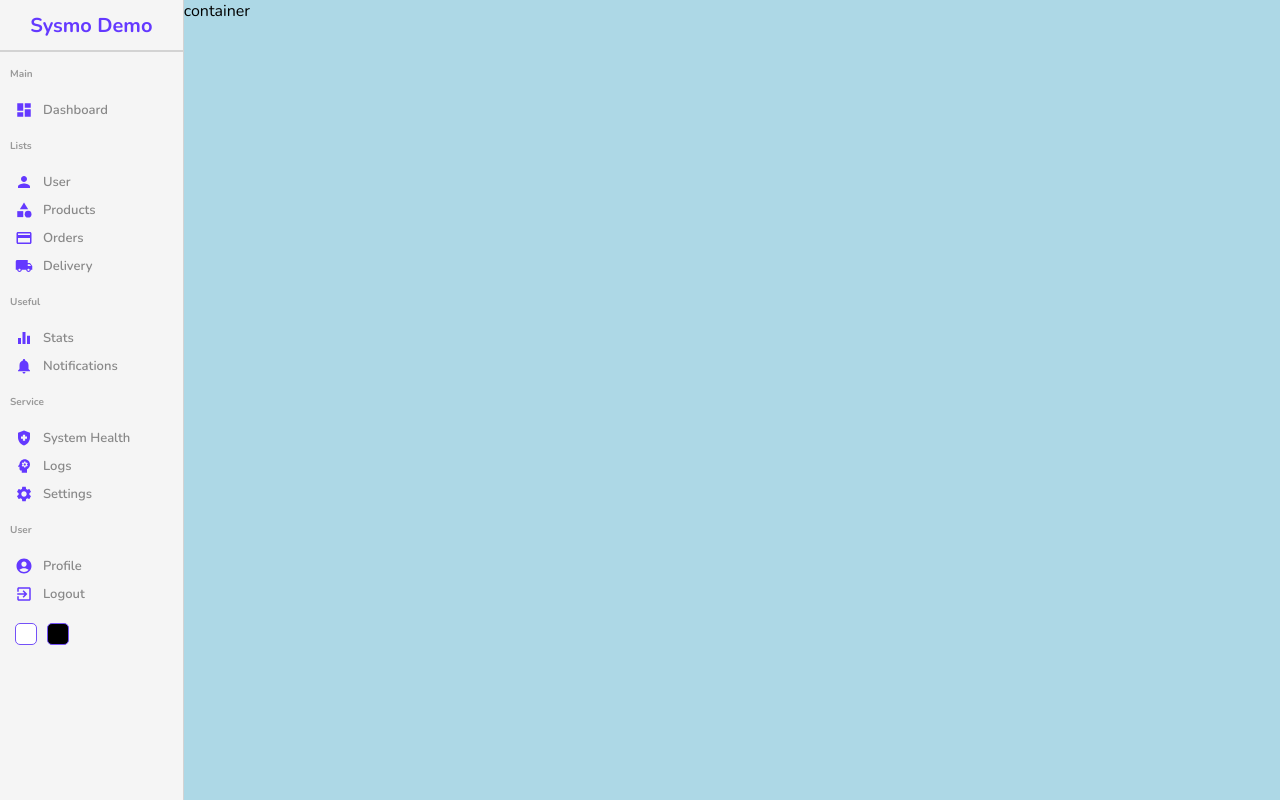
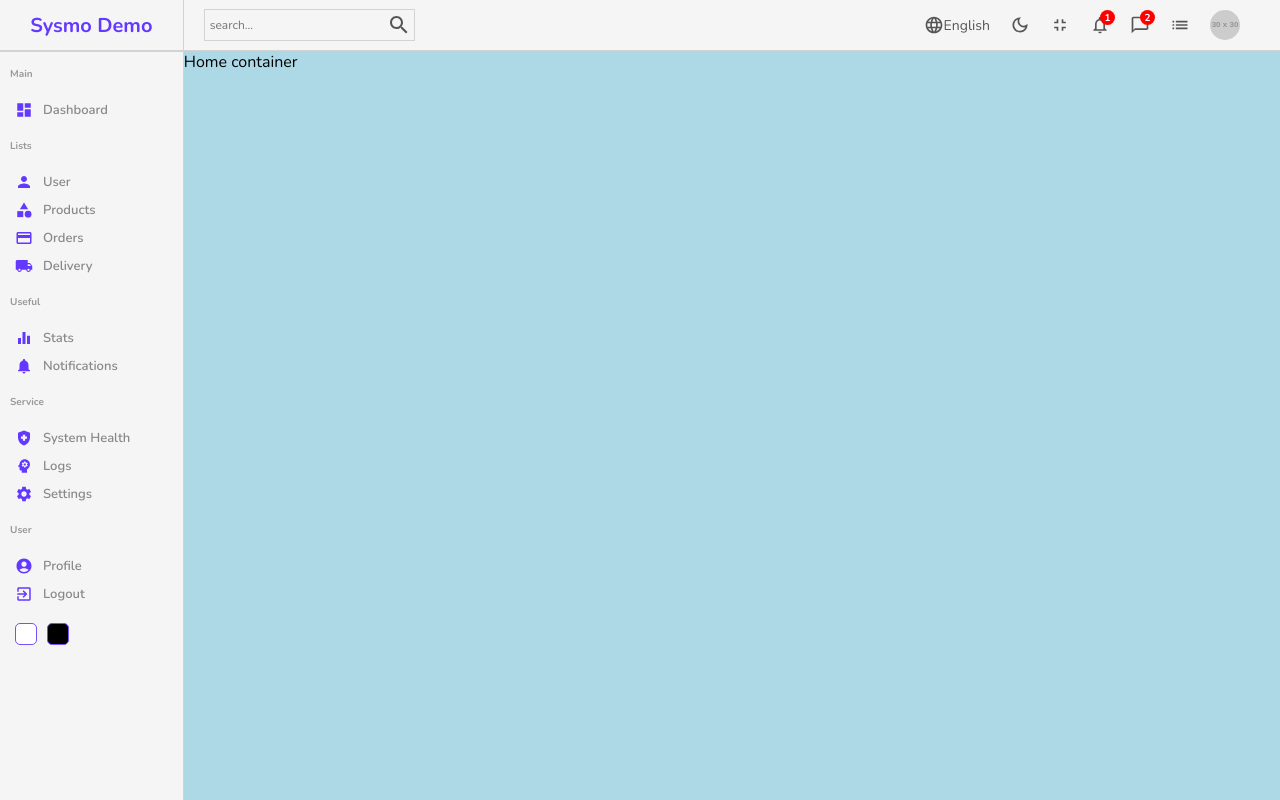
Before and after one commit to yuchi777/API-Data-CRUD, a React (Create React App) app: page / in a window 1280 px wide. Built offline with nearby package versions, Linux system fonts and the light colour scheme.

Commit message:
edit navbar component

```diff
--- a/src/components/navbar/Navbar.jsx
+++ b/src/components/navbar/Navbar.jsx
@@ -1,8 +1,50 @@
 import "./navbar.scss";
+import SearchOutlinedIcon from "@mui/icons-material/SearchOutlined";
+import LanguageOutlinedIcon from "@mui/icons-material/LanguageOutlined";
+import DarkModeOutlinedIcon from "@mui/icons-material/DarkModeOutlined";
+import FullscreenExitOutlinedIcon from "@mui/icons-material/FullscreenExitOutlined";
+import NotificationsNoneOutlinedIcon from "@mui/icons-material/NotificationsNoneOutlined";
+import ChatBubbleOutlineOutlinedIcon from "@mui/icons-material/ChatBubbleOutlineOutlined";
+import ListOutlinedIcon from "@mui/icons-material/ListOutlined";
 
 const Navbar = () => {
   return (
-    <div className='navbar'>Navbar</div>
+    <div className='navbar'>
+      <div className="wrapper">
+
+        <div className="search">
+          <input type="text" placeholder="search..." />
+            <SearchOutlinedIcon className="icon"/>
+        </div>
+        <div className="items">
+          <div className="item">
+            <LanguageOutlinedIcon className="icon"/>
+            English
+          </div>
+          <div className="item">
+            <DarkModeOutlinedIcon className="icon"/>
+          </div>
+          <div className="item">
+            <FullscreenExitOutlinedIcon className="icon"/>
+          </div>
+          <div className="item">
+            <NotificationsNoneOutlinedIcon className="icon"/>
+            <div className="counter">1</div>
+          </div>
+          <div className="item">
+            <ChatBubbleOutlineOutlinedIcon className="icon"/>
+            <div className="counter">2</div>
+          </div>
+          <div className="item">
+            <ListOutlinedIcon className="icon"/>
+          </div>
+          <div className="item">
+            <img src="https://fakeimg.pl/30x30/" alt="img" className="avatar"/>
+          </div>
+        </div>
+
+      </div>
+    </div>
   )
 }
 
--- a/src/components/navbar/navbar.scss
+++ b/src/components/navbar/navbar.scss
@@ -0,0 +1,76 @@
+.navbar{
+    background-color: whitesmoke;
+    height: 50px;
+    border-bottom:0.5px solid lightgray;
+    display: flex;
+    align-items: center;
+    font-size: 14px;
+    color:#555;
+
+    .wrapper{
+        width: 100%;
+        padding: 20px;
+        display: flex;
+        align-items: center;
+        justify-content: space-between;
+
+        .search{
+            display: flex;
+            align-items: center;
+            border: 0.5px solid lightgray;
+            padding: 3px;
+
+            input{
+                border: none;
+                outline: none;
+
+                //轉換主題消除背景色
+                background: transparent;
+
+                &::placeholder{
+                    font-size: 12px;
+                }
+            }
+        }
+
+        .items{
+            display: flex;
+            align-items: center;
+
+            .item{
+                display: flex;
+                align-items: center;
+                margin-right: 20px;
+                position: relative;
+
+                .icon{
+                    font-size: 20px;
+                }
+
+                .avatar{
+                    width: 30px;
+                    height: 30px;
+                    border-radius: 50%;
+                }
+
+                .counter{
+                    width: 15px;
+                    height: 15px;
+                    background-color: red;
+                    border-radius: 50%;
+                    color:white;
+                    display: flex;
+                    align-items: center;
+                    justify-content: center;
+                    font-weight: bold;
+                    font-size: 10px;
+                    position: absolute;
+                    top: -5px;
+                    right: -5px;
+
+                }
+            }
+        }
+    }
+
+}
--- a/src/pages/home/home.jsx
+++ b/src/pages/home/home.jsx
@@ -1,12 +1,15 @@
 import "./home.scss";
 import Sidebar from "../../components/sidebar/Sidebar";
-
+import Navbar from "../../components/navbar/Navbar";
 
 const Home = () => {
   return (
     <div className="home">
       <Sidebar/>
-      <div className="homeContainer">container</div>
+      <div className="homeContainer">
+        <Navbar/>
+        Home container
+      </div>
     </div>
   )
 }
```
